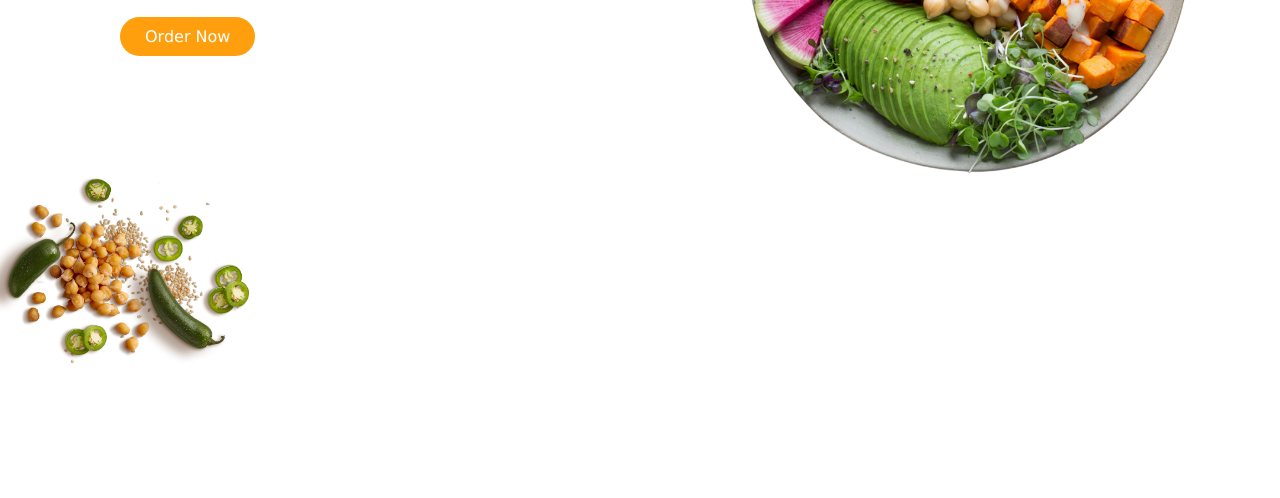
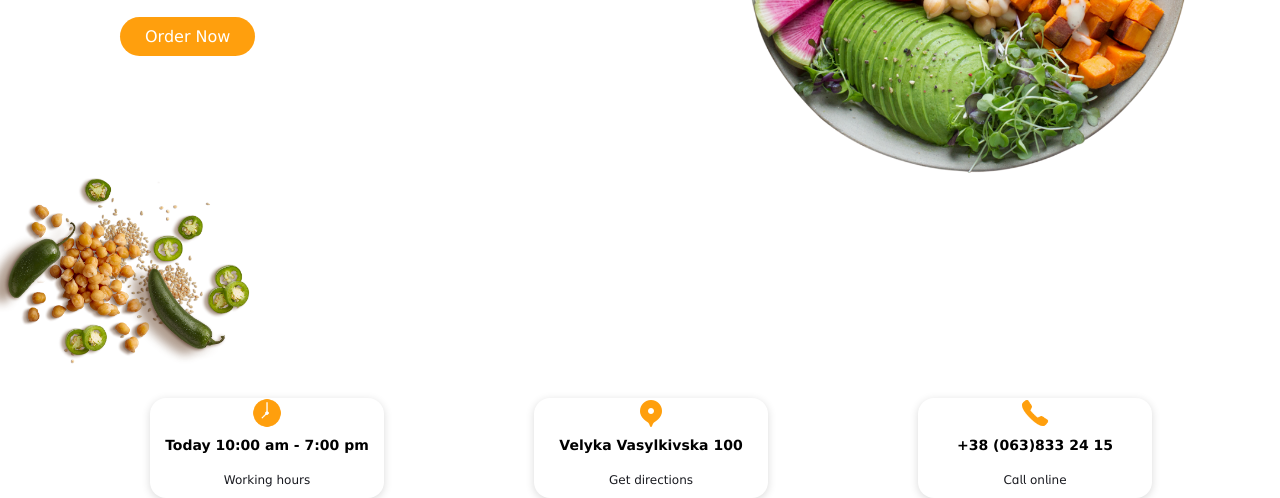
Before and after one commit to sulekaptan/foodie-app, a plain HTML site: page index.html in a window 1280 px wide. Shown: the part 361-859 px from the top of the page. Before the commit the page ends 800 px from the top, so only its background shows below. Drawn offline with Linux system fonts and the light colour scheme.

Commit message:
added info cards

```diff
--- a/index.css
+++ b/index.css
@@ -83,7 +83,18 @@ nav ul li a{
         font-size: 15px;
     } */
 }
-@media (max-width: 858px){
+@media only screen and (max-width: 858px){
+    nav{
+        position: absolute;
+        background-color: white;
+        width: 100%;
+        overflow: hidden;
+        transition: max-height 0.5s;
+
+
+
+
+    }
     .checkbtn{
         display: block;
     }
@@ -91,7 +102,7 @@ nav ul li a{
         position: fixed;
         width: 100%;
         height: 100vh;
-        background: #739f0c;
+        background: #BCE954;
         top: 70px;
         left: -100%;
         text-align: center;
@@ -152,4 +163,37 @@ nav ul li a{
 /* .section-one-left p{
     text-align: left;
     padding: 0 100px;
-}  */
+}
+*/
+.icons{
+    align-items: center;
+    background-color: white;
+    border-radius: 1em;
+    line-height: 35px;
+    width: 30%;
+    margin-top: 30px;
+    margin-left: 150px;
+    margin-left: 150px;
+    box-shadow: rgba(0, 0, 0, 0.15) 0px 2px 8px;
+}
+.icons h5 {
+    text-align: center;
+    font-style: normal;
+    font-size: 14px;
+}
+
+.icons p {
+    text-align: center;
+    font-style: normal;
+    font-weight: bold;
+    font-weight: 400;
+    font-size: 12px;
+    font-feature-settings: 'salt' on, 'liga' off;
+    color: #18191F;
+}
+
+.icons img {
+    display: block;
+    margin: auto;
+    width: 30px;
+}
--- a/index.html
+++ b/index.html
@@ -41,6 +41,25 @@
     </section>
     <div class="salad-two">
         <img src="assets/salad-2.png" alt="">
- </div>
+    </div>
+    <section class="section-two">
+        <div class="container">
+            <div class="icons clock-icon">
+                <img src="assets/clock-icon.png" alt="">
+                <h5>Today 10:00 am - 7:00 pm</h5>
+                <p>Working hours</p>
+            </div>
+            <div class="icons location-icon">
+                <img src="assets/location-icon.png" alt="">
+                <h5>Velyka Vasylkivska 100</h5>
+                <p>Get directions</p>
+            </div>
+            <div class="icons call-icon">
+                <img src="assets/call-icon.png" alt="">
+                <h5>+38 (063)833 24 15</h5>
+                <p>Call online</p>
+            </div>
+        </div>
+    </section>
 </body>
 </html>
```
Also changed, not shown: assets/call-icon.png (added), assets/clock-icon.png (added), assets/location-icon.png (added).
